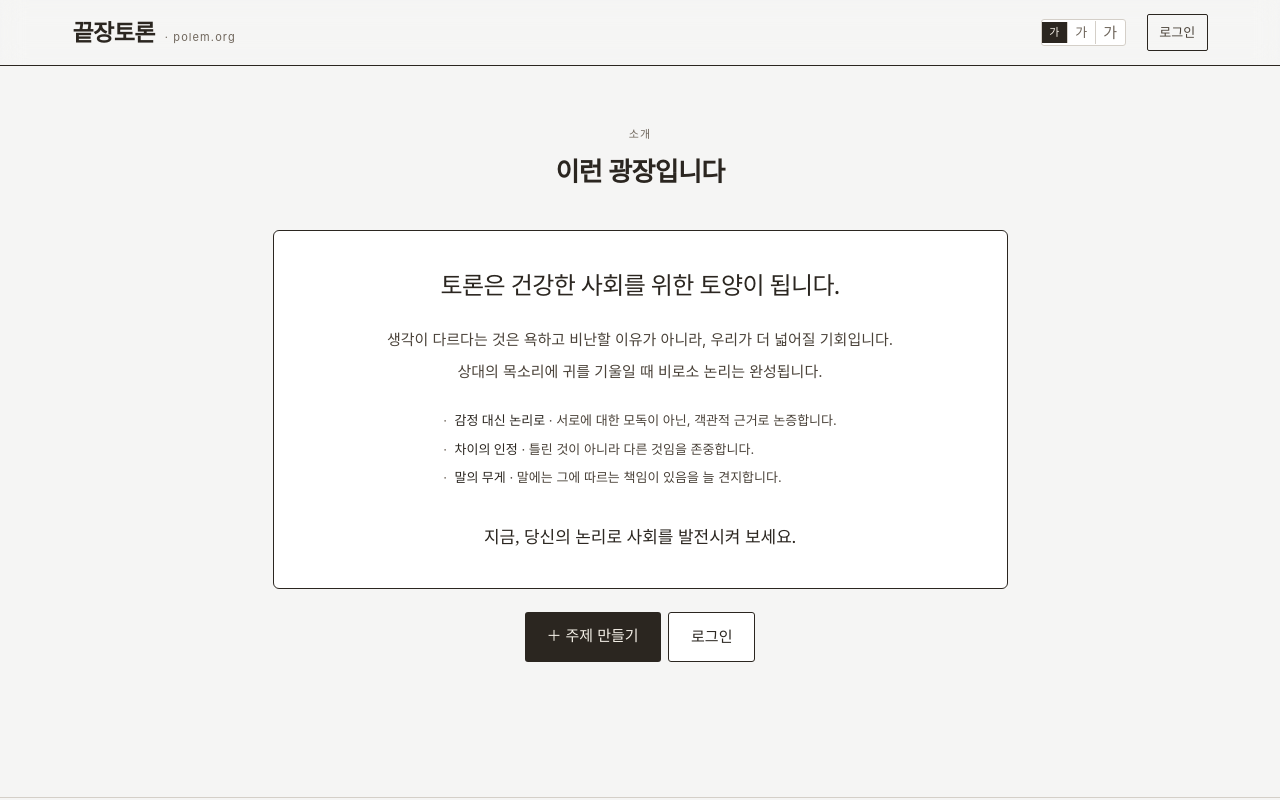
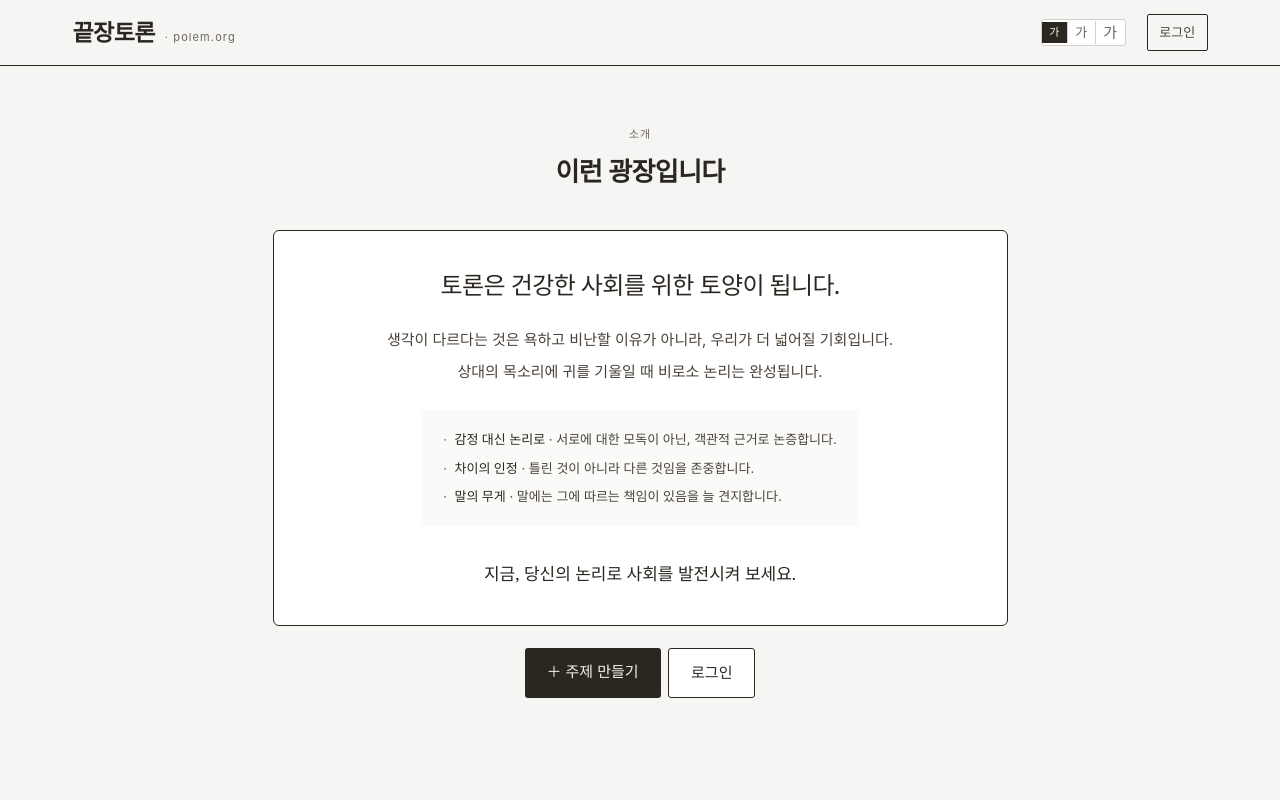
Before and after one commit to ADIN365/polem.org, a Next.js app: page /about in a window 1280 px wide. Shown: the top 800 px of the page. Built offline with nearby package versions, Linux system fonts and the light colour scheme; no server answers; a web font is replaced by a local one.

Commit message:
copy: IntroCard 3항 — bg-soft 박스로 감쌈
bg-soft + rounded-md + 패딩. 보더 없이 색만으로 분리해 절제된 톤.

Co-Authored-By: Claude Opus 4.7 (1M context) <noreply@anthropic.com>

```diff
--- a/components/intro/IntroCard.tsx
+++ b/components/intro/IntroCard.tsx
@@ -34,7 +34,7 @@ export default async function IntroCard() {
           </div>
 
           <div className="text-center">
-            <ul className="inline-block space-y-2 text-small text-ink-2 leading-relaxed text-left">
+            <ul className="inline-block space-y-2 text-small text-ink-2 leading-relaxed text-left bg-soft rounded-md px-6 py-5">
               <li className="flex gap-2">
                 <span className="text-ink-3 shrink-0">·</span>
                 <span>
```
